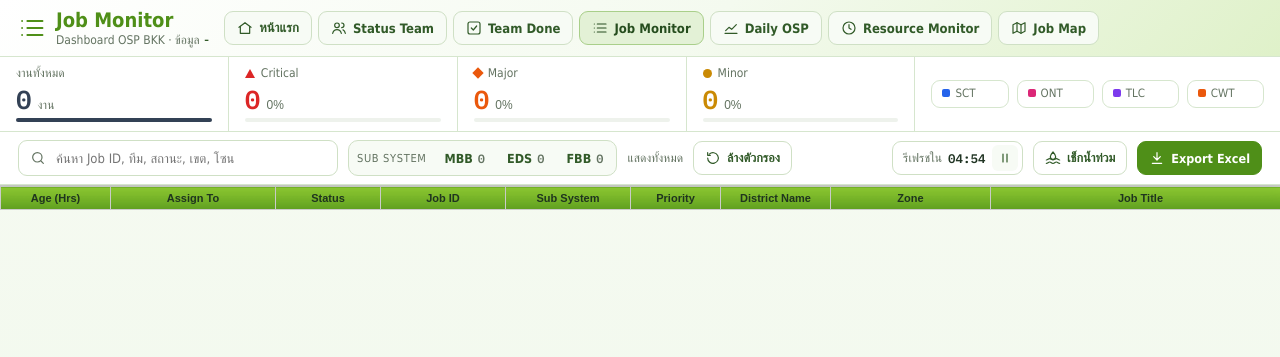
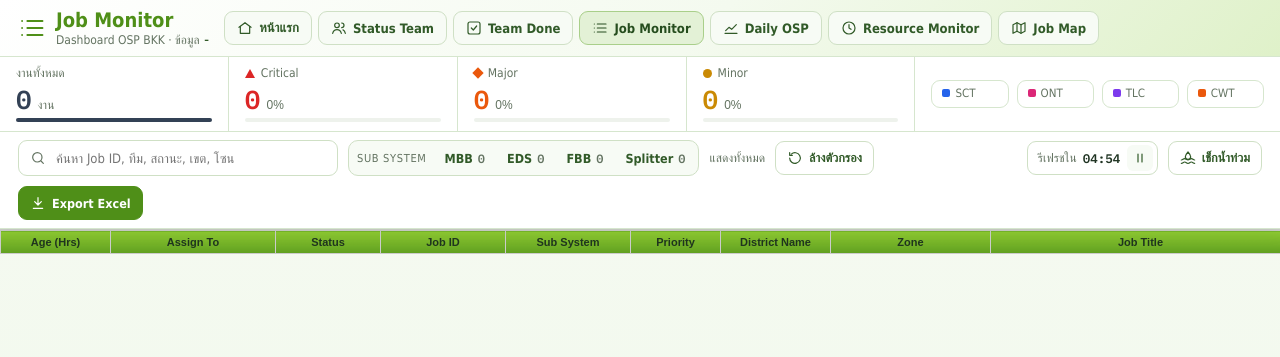
Before and after one commit to parinyko/osp-dashboard2, a Python web app: template templates/job_monitor.html in a window 1280 px wide. Shown: the top 357 px of the page. Run offline with Jinja, Linux system fonts and the light colour scheme; the template is opened without the code that fills it, so the values that code supplies are empty; some web fonts are replaced.

Commit message:
Job Monitor: Splitter gets its own Sub System button, out of FBB
FBB now covers FTTB / FTTH / FTTX; Splitter-OSP has a separate button with
its own count and filter.

```diff
--- a/templates/job_monitor.html
+++ b/templates/job_monitor.html
@@ -471,7 +471,8 @@ tbody tr:hover{
       <span class="lbl">SUB SYSTEM</span>
       <button type="button" class="subsystem-filter" data-subsystem-group="mbb" title="Transmission-OSP">MBB <span class="n" id="mbbCount">0</span></button>
       <button type="button" class="subsystem-filter" data-subsystem-group="eds" title="EDS 4 Sub Systems">EDS <span class="n" id="edsCount">0</span></button>
-      <button type="button" class="subsystem-filter" data-subsystem-group="fbb" title="FBB 4 Sub Systems">FBB <span class="n" id="fbbCount">0</span></button>
+      <button type="button" class="subsystem-filter" data-subsystem-group="fbb" title="FTTB · FTTH · FTTX">FBB <span class="n" id="fbbCount">0</span></button>
+      <button type="button" class="subsystem-filter" data-subsystem-group="splitter" title="Splitter-OSP">Splitter <span class="n" id="splitterCount">0</span></button>
     </div>
     <span id="activeFilterText" class="jh-active">แสดงทั้งหมด</span>
     <button type="button" class="jh-tool" id="showAllBtn"><svg class="i" aria-hidden="true"><use href="#i-reset"/></svg>ล้างตัวกรอง</button>
@@ -1292,7 +1293,9 @@ const subsystemGroups = {
   fbb: [
     'fttb-osp',
     'ftth-osp',
-    'fttx-osp',
+    'fttx-osp'
+  ],
+  splitter: [
     'splitter-osp'
   ]
 };
@@ -1448,7 +1451,7 @@ function updateSummary(){
 
 
 function updateSubsystemCounts(){
-  const counts = {mbb:0, eds:0, fbb:0};
+  const counts = {mbb:0, eds:0, fbb:0, splitter:0};
 
   document.querySelectorAll('.job-row').forEach(row => {
     const group = getSubsystemGroup(row.dataset.subsystem);
@@ -1588,7 +1591,7 @@ function updateActiveFilters(){
   if(activeText){
     const parts = [];
     if(filterState.subsystem){
-      const names = {mbb:'MBB', eds:'EDS', fbb:'FBB'};
+      const names = {mbb:'MBB', eds:'EDS', fbb:'FBB', splitter:'Splitter'};
       parts.push('Sub System: ' + (names[filterState.subsystem] || filterState.subsystem));
     }
     if(filterState.priority) parts.push('Priority: ' + filterState.priority.toUpperCase());
```
